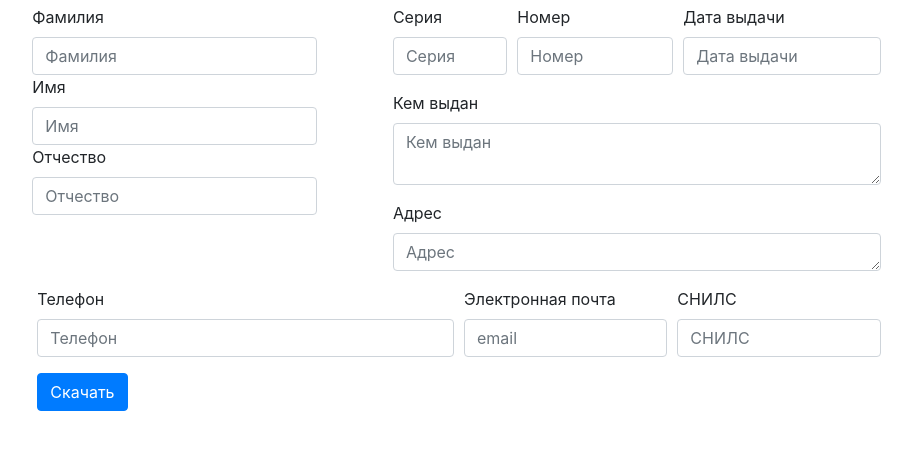
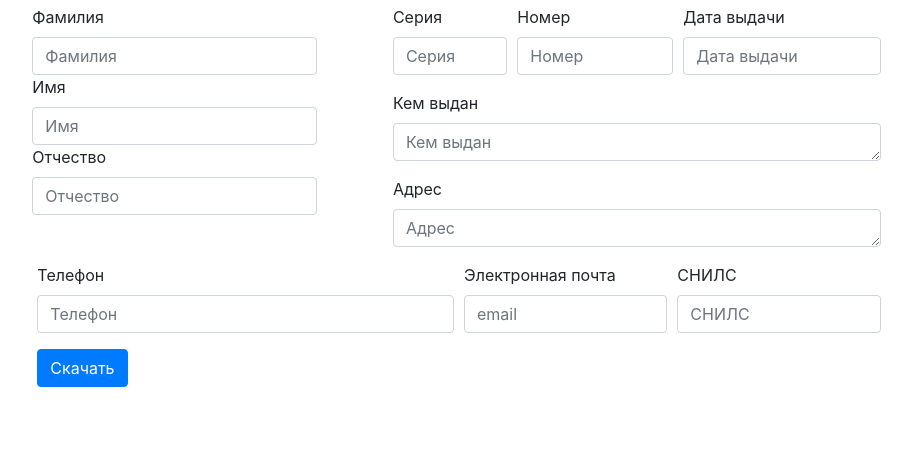
Before and after one commit to banneed/banneed, a plain HTML site: page index.html in a window 1280 px wide. Shown: the part 41-490 px from the top of the page, without its empty margins (181-1093 px from the left). Drawn offline with nearby package versions, Linux system fonts and the light colour scheme.

Commit message:
Update index.html

```diff
--- a/index.html
+++ b/index.html
@@ -75,7 +75,7 @@
 
  <div class="form-group">
           <label for="validationCustom04">Кем выдан</label>
-          <textarea type="text" class="form-control" id="IssuedBy" placeholder="Кем выдан" required></textarea>
+          <textarea type="text" class="form-control" rows="1" id="IssuedBy" placeholder="Кем выдан" required></textarea>
           <div class="invalid-feedback">
            Заполни кем выдан
           </div>
```
